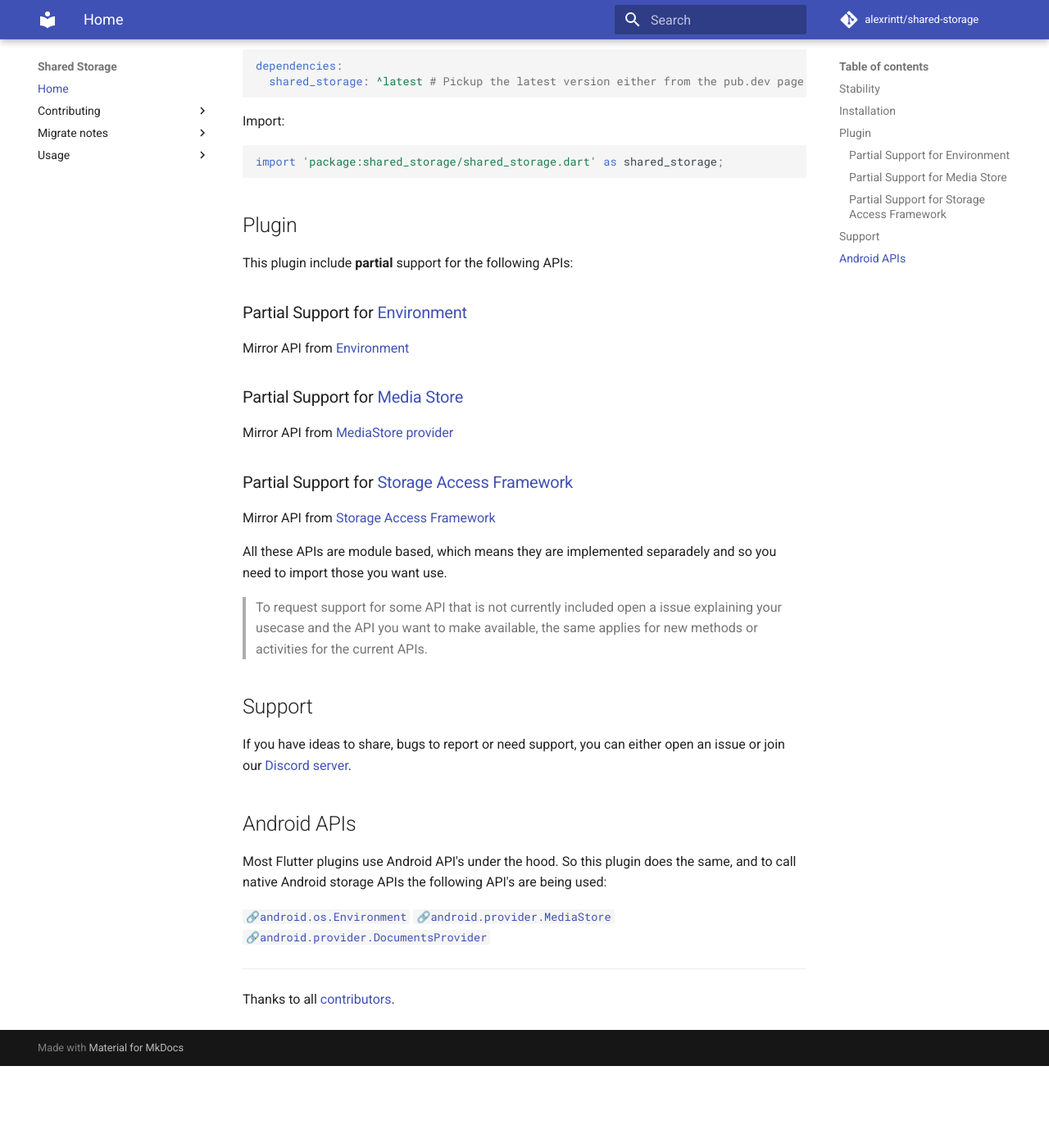
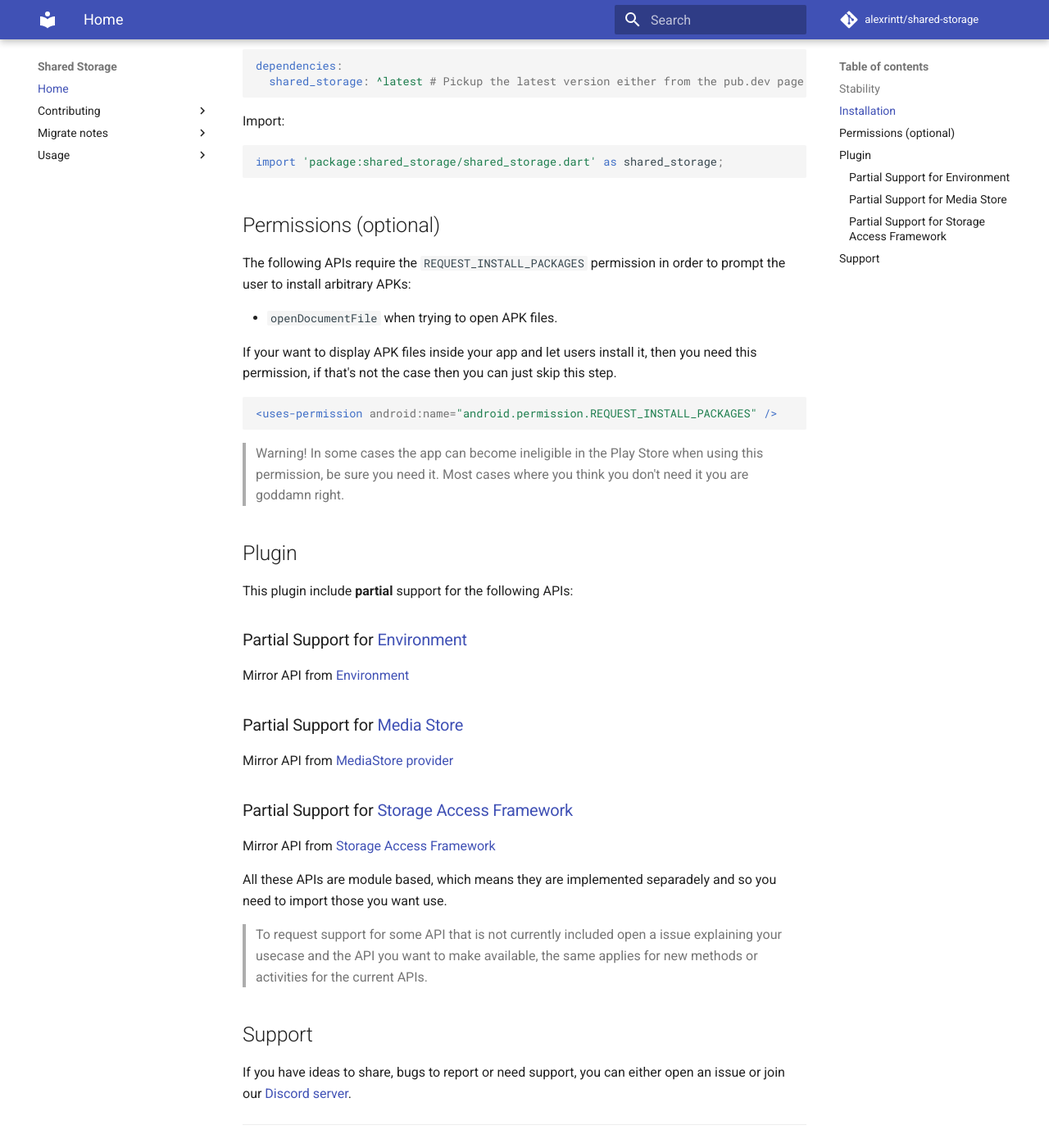
Before and after one commit to alexrintt/shared-storage, an MkDocs documentation site: the page built from docs/index.md, in a window 1280 px wide and 1400 px high, scrolled down 628 px. Shown: the whole window at 82% size. Built offline with MkDocs 1.6.1 and Material for MkDocs 9.7.7, drawn with Linux system fonts in a browser that asks for light colours; comment, search, counter and statistics services are not loaded; before the commit the page ends 1928 px from its top, so only the background shows below that; some of the changed text lies outside the part shown.

Commit message:
Add permissions doc section and remove Android APIs doc section since it's not a important as I thought it was

````diff
--- a/docs/index.md
+++ b/docs/index.md
@@ -30,6 +30,21 @@ Import:
 import 'package:shared_storage/shared_storage.dart' as shared_storage;
 ```
 
+## Permissions (optional)
+
+The following APIs require the `REQUEST_INSTALL_PACKAGES` permission in order to prompt the user to install arbitrary APKs:
+
+- `openDocumentFile` when trying to open APK files.
+
+If your want to display APK files inside your app and let users install it, then you need this permission, if that's not the case then you can just skip this step.
+
+```xml
+<uses-permission android:name="android.permission.REQUEST_INSTALL_PACKAGES" />
+```
+
+> Warning! In some cases the app can become ineligible in the Play Store when using this permission, be sure you need it. Most cases where you think you don't need it you are goddamn right.
+
+
 ## Plugin
 
 This plugin include **partial** support for the following APIs:
@@ -54,14 +69,8 @@ All these APIs are module based, which means they are implemented separadely and
 
 ## Support
 
-If you have ideas to share, bugs to report or need support, you can either open an issue or join our [Discord server](https://discord.gg/86GDERXZNS).
-
-## Android APIs
-
-Most Flutter plugins use Android API's under the hood. So this plugin does the same, and to call native Android storage APIs the following API's are being used:
-
-[`🔗android.os.Environment`](https://developer.android.com/reference/android/os/Environment#summary) [`🔗android.provider.MediaStore`](https://developer.android.com/reference/android/provider/MediaStore#summary) [`🔗android.provider.DocumentsProvider`](https://developer.android.com/guide/topics/providers/document-provider)
+If you have ideas to share, bugs to report or need support, you can either open an issue or join our [Discord server](https://discord.alexrintt.io).
 
 ---
 
-Thanks to all [contributors](https://github.com/alexrintt/shared-storage/tree/release#contributors).
+Last but not least, [thanks to all contributors](https://github.com/alexrintt/shared-storage/tree/release#contributors) that makes this plugin a better tool.
````
